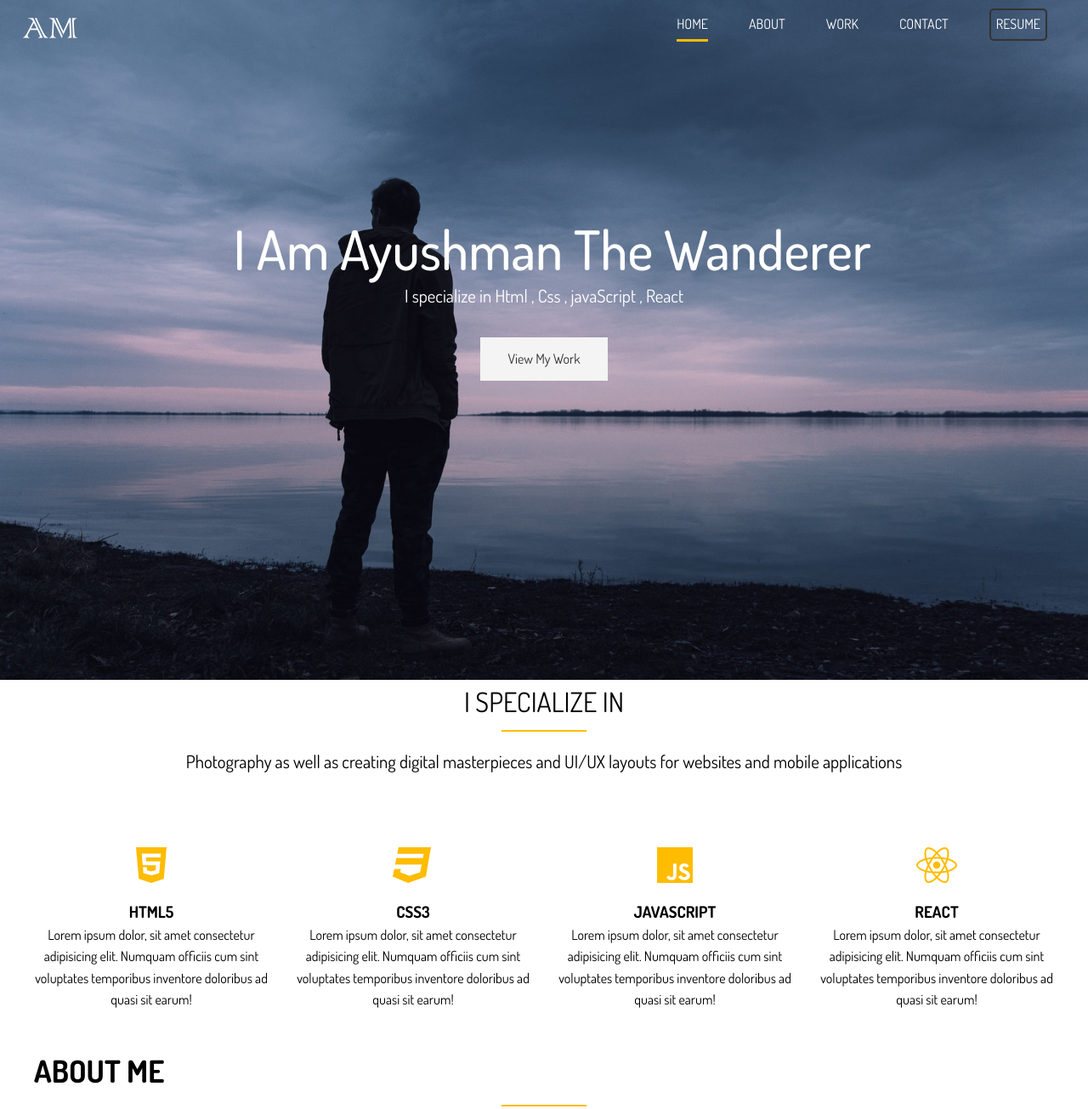
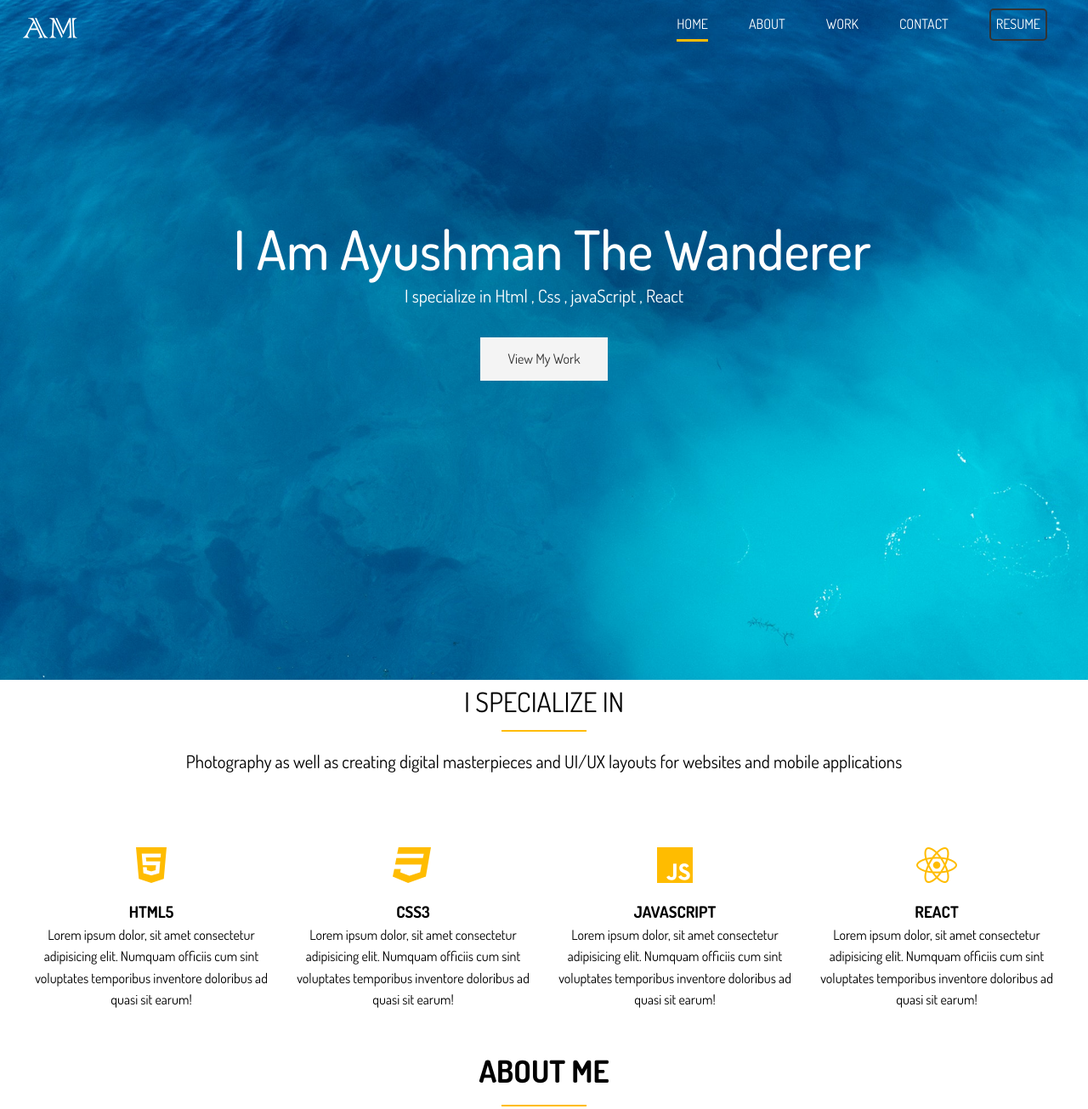
Before and after one commit to jarvishu/Portfolio_v1, a website: page index.html in a window 1280 px wide. Shown: the top 1305 px of the page at 85% size. Drawn offline with Linux system fonts and the light colour scheme.

Commit message:
showcase updated

```diff
--- a/index.html
+++ b/index.html
@@ -106,7 +106,7 @@
     <!-- Section B : About -->
     <div id="about" class="about">
       <div>
-        <h3>About me</h3>
+        <h3 class="center">About me</h3>
         <div class="bottom-line"></div>
         <p class="paragraph">
           Hello! I'm Ayushman Mishra, a UI Developer living in India who enjoys
--- a/scss/_config.scss
+++ b/scss/_config.scss
@@ -4,4 +4,4 @@ $main-color: #ffbc00;
 $light-color: #f4f4f4;
 $medium-color: #ccc;
 $dark-color: #333;
-$bg-image: url(../dist/img/showcase.jpg); //Please change if you change the location of Css
+$bg-image: url(../dist/img/pexels-jaymantri-5412.jpg); //Please change if you change the location of Css
--- a/scss/main.scss
+++ b/scss/main.scss
@@ -8,7 +8,7 @@
 body {
   font-family: "Dosis", sans-serif;
   line-height: 1.6;
-  background: white;
+  background: #fff;
 }
 
 a {
@@ -165,3 +165,7 @@ i {
     color: rgb(136, 146, 176);
   }
 }
+
+.center {
+  text-align: center;
+}
```
Also changed, not shown: dist/img/pexels-jaymantri-5412.jpg (added), scss/main.css, 1 other file.
